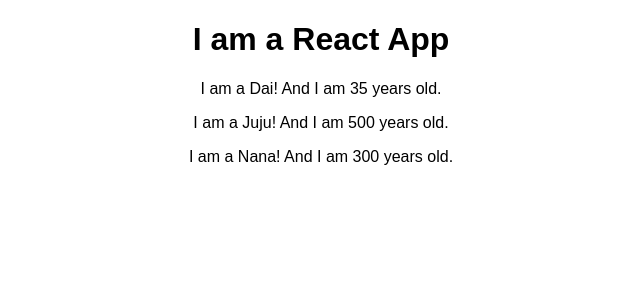
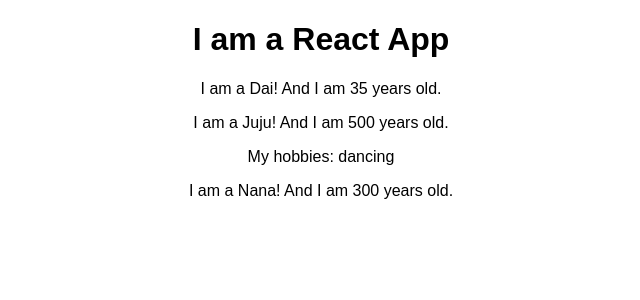
Before and after one commit to dbushey/test-react-app, a React (Create React App) app: page / in a window 1280 px wide. Shown: the top 300 px of the page, without its empty margins (319-959 px from the left). Built offline with nearby package versions, Linux system fonts and the light colour scheme.

Commit message:
Passing HTML content in between tags and calling with props.children

```diff
--- a/src/App.js
+++ b/src/App.js
@@ -8,10 +8,10 @@
       <div className="App">
         <h1>I am a React App</h1>
         <Person name="Dai" age="35"/>
-        <Person name="Juju" age="500"/>
-        <Person name="Nana" age="300"/>
-      </div>
-    );
+        <Person name="Juju" age="500">My hobbies: dancing</Person>
+          <Person name="Nana" age="300"/>
+        </div>
+        );
   }
 }
 
--- a/src/Person/Person.js
+++ b/src/Person/Person.js
@@ -1,7 +1,13 @@
 import React from 'react';
 
 const person = (props) => {
-  return <p>I am a {props.name}! And I am {props.age} years old.</p>
+  return (
+    <div>
+      <p>I am a {props.name}! And I am {props.age} years old.</p>
+      <p>{props.children}</p>
+    </div>
+  )
+
 }
 
 export default person;
```
